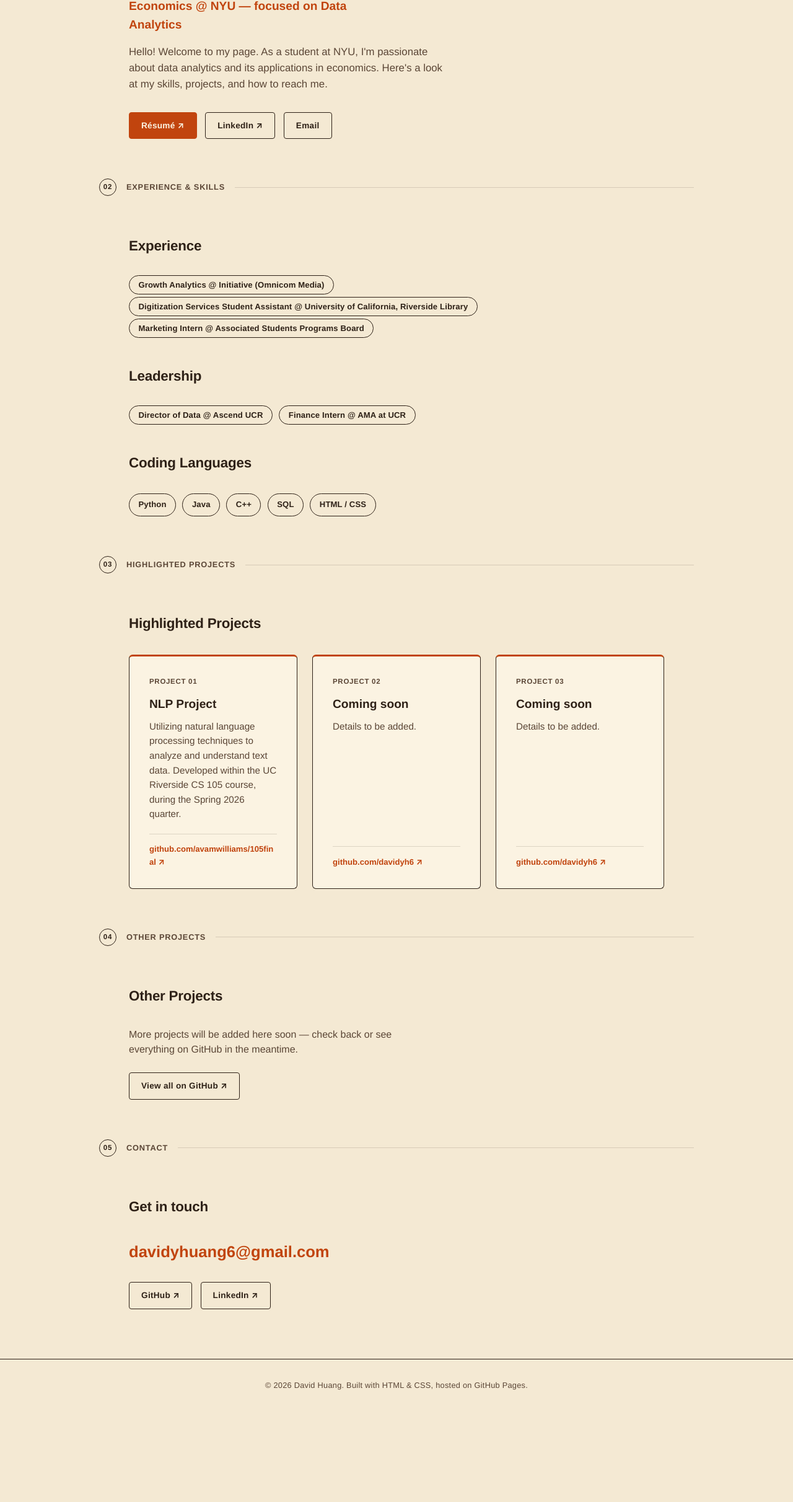
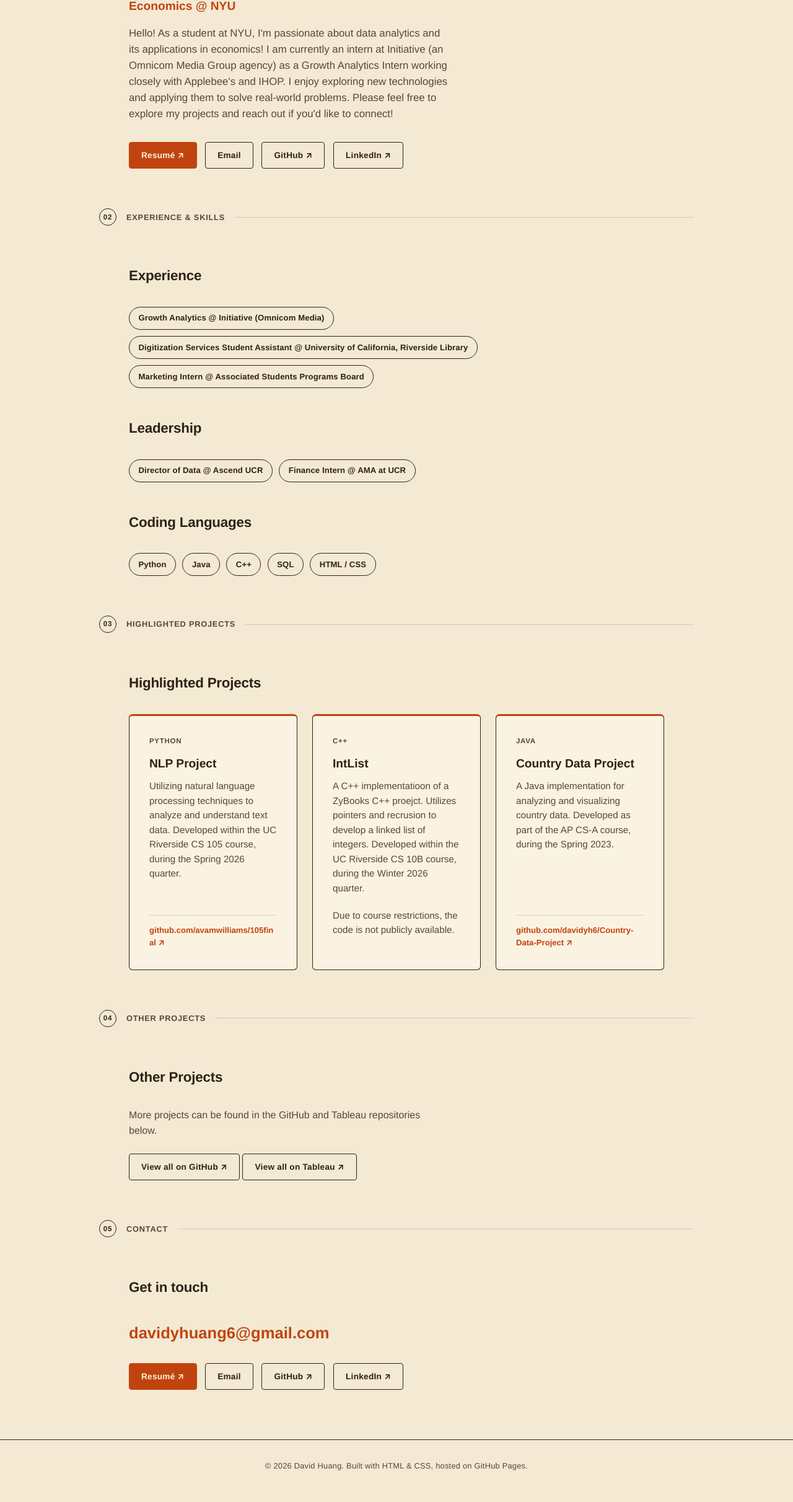
Before and after one commit to davidyh6/davidyh6.github.io, a plain HTML site: page index.html in a window 1280 px wide. Shown: the part 251-2674 px from the top of the page at 62% size. Before the commit the page ends 2543 px from the top, so only its background shows below. Drawn offline with Linux system fonts and the light colour scheme.

Commit message:
Updated files

```diff
--- a/index.html
+++ b/index.html
@@ -35,33 +35,21 @@
 
     <!-- ============ HERO / NAME ============ -->
     <section class="hero" id="about">
-      <!-- <div class="hero__sunset" aria-hidden="true">
-        <svg viewBox="0 0 400 240" xmlns="http://www.w3.org/2000/svg" role="presentation">
-          <defs>
-            <clipPath id="sun-clip"><rect x="0" y="0" width="400" height="150"/></clipPath>
-          </defs>
-          <circle cx="200" cy="150" r="110" fill="#C1440E" clip-path="url(#sun-clip)"/>
-          <g stroke="#FBF3E2" stroke-width="6" clip-path="url(#sun-clip)">
-            <line x1="0" y1="106" x2="400" y2="106"/>
-            <line x1="0" y1="128" x2="400" y2="128"/>
-            <line x1="0" y1="150" x2="400" y2="150"/>
-            <line x1="0" y1="172" x2="400" y2="172"/>
-          </g>
-          <circle cx="200" cy="150" r="150" fill="none" stroke="#2E2117" stroke-width="1" opacity="0.35"/>
-          <circle cx="200" cy="150" r="190" fill="none" stroke="#2E2117" stroke-width="1" opacity="0.2"/>
-        </svg>
-      </div> -->
 
-      <p class="eyebrow">Portfolio</p>
+      <p class="eyebrow">Coding Portfolio</p>
       <h1 class="hero__name">David Huang</h1>
-      <p class="hero__role">Economics @ NYU — focused on Data Analytics</p>
+      <p class="hero__role">Economics @ NYU</p>
       <p class="hero__summary">
-        Hello! Welcome to my page. As a student at NYU, I'm passionate about data analytics and its applications in economics. Here's a look at my skills, projects, and how to reach me.
+        Hello! As a student at NYU, I'm passionate about data analytics and its applications in economics!
+        I am currently an intern at Initiative (an Omnicom Media Group agency) as a Growth Analytics Intern working closely with Applebee's and IHOP.
+        I enjoy exploring new technologies and applying them to solve real-world problems.
+        Please feel free to explore my projects and reach out if you'd like to connect!
       </p>
       <div class="hero__links">
-        <a class="btn btn--primary" href="David_Huang_Resume.pdf" target="_blank" rel="noopener">Résumé ↗</a>
-        <a class="btn btn--ghost" href="https://www.linkedin.com/in/davidyhuang/" target="_blank" rel="noopener">LinkedIn ↗</a>
+        <a class="btn btn--primary" href="David_Huang_Resume.pdf" target="_blank" rel="noopener">Resumé ↗</a>
         <a class="btn btn--ghost" href="mailto:davidyhuang6@gmail.com">Email</a>
+        <a class="btn btn--ghost" href="https://github.com/davidyh6" target="_blank" rel="noopener">GitHub ↗</a>
+        <a class="btn btn--ghost" href="https://www.linkedin.com/in/davidyhuang" target="_blank" rel="noopener">LinkedIn ↗</a>
       </div>
     </section>
 
@@ -72,9 +60,8 @@
       <h2 class="section-title">Experience</h2>
       <ul class="chips">
         <li><a class="chip" href="https://www.initiative.com" target="_blank" rel="noopener">Growth Analytics @ Initiative (Omnicom Media)</a></li>
-        <!-- <li class="chip">Growth Analytics @ Initiative (Omnicom Media)</li> -->
         <li><a class="chip" href="https://library.ucr.edu/collections/digital-collections" target="_blank" rel="noopener">Digitization Services Student Assistant @ University of California, Riverside Library</a></li>
-                <li><a class="chip" href="https://aspb.ucr.edu/" target="_blank" rel="noopener">Marketing Intern @ Associated Students Programs Board</a></li>
+        <li><a class="chip" href="https://aspb.ucr.edu/" target="_blank" rel="noopener">Marketing Intern @ Associated Students Programs Board</a></li>
       </ul>
     </section>
 
@@ -82,7 +69,6 @@
       <h2 class="section-title">Leadership</h2>
       <ul class="chips">
         <li><a class="chip" href="https://www.ascendleadership.org/chapters/oc" target="_blank" rel="noopener">Director of Data @ Ascend UCR</a></li>
-        <!-- <li class="chip">Director of Data @ Ascend UCR</li> -->
         <li><a class="chip" href="https://www.linkedin.com/company/amaucr/" target="_blank" rel="noopener">Finance Intern @ AMA at UCR</a></li>
       </ul>
     </section>
@@ -106,7 +92,7 @@
       <div class="project-grid">
 
         <article class="project-card">
-          <div class="project-card__tag">Project 01</div>
+          <div class="project-card__tag">Python</div>
           <h3 class="project-card__title">NLP Project</h3>
           <p class="project-card__summary">
             Utilizing natural language processing techniques to analyze and understand text data. Developed within the UC Riverside CS 105 course, during the Spring 2026 quarter.
@@ -115,21 +101,23 @@
         </article>
 
         <article class="project-card">
-          <div class="project-card__tag">Project 02</div>
-          <h3 class="project-card__title">Coming soon</h3>
+          <div class="project-card__tag">C++</div>
+          <h3 class="project-card__title">IntList</h3>
           <p class="project-card__summary">
-            Details to be added.
+            A C++ implementatioon of a ZyBooks C++ proejct. Utilizes pointers and recrusion to develop a linked list of integers. Developed within the UC Riverside CS 10B course, during the Winter 2026 quarter.
           </p>
-          <a class="project-card__link" href="https://github.com/davidyh6" target="_blank" rel="noopener">github.com/davidyh6 ↗</a>
+          <p class="project-card__summary">
+            Due to course restrictions, the code is not publicly available.
+          </p>
         </article>
 
         <article class="project-card">
-          <div class="project-card__tag">Project 03</div>
-          <h3 class="project-card__title">Coming soon</h3>
+          <div class="project-card__tag">Java</div>
+          <h3 class="project-card__title">Country Data Project</h3>
           <p class="project-card__summary">
-            Details to be added.
+            A Java implementation for analyzing and visualizing country data. Developed as part of the AP CS-A course, during the Spring 2023.
           </p>
-          <a class="project-card__link" href="https://github.com/davidyh6" target="_blank" rel="noopener">github.com/davidyh6 ↗</a>
+          <a class="project-card__link" href="https://github.com/davidyh6/Country-Data-Project" target="_blank" rel="noopener">github.com/davidyh6/Country-Data-Project ↗</a>
         </article>
 
       </div>
@@ -140,8 +128,9 @@
     <!-- ============ OTHER PROJECTS ============ -->
     <section class="archive" id="archive">
       <h2 class="section-title">Other Projects</h2>
-      <p class="archive__note">More projects will be added here soon — check back or see everything on GitHub in the meantime.</p>
+      <p class="archive__note">More projects can be found in the GitHub and Tableau repositories below.</p>
       <a class="btn btn--ghost" href="https://github.com/davidyh6" target="_blank" rel="noopener">View all on GitHub ↗</a>
+      <a class="btn btn--ghost" href="https://public.tableau.com/app/profile/david.y.huang" target="_blank" rel="noopener">View all on Tableau ↗</a>
     </section>
 
     <div class="section-divider" role="separator" aria-hidden="true"><span class="section-divider__badge">05</span><span>Contact</span></div>
@@ -151,6 +140,8 @@
       <h2 class="section-title">Get in touch</h2>
       <a class="contact__email" href="mailto:davidyhuang6@gmail.com">davidyhuang6@gmail.com</a>
       <div class="hero__links">
+        <a class="btn btn--primary" href="David_Huang_Resume.pdf" target="_blank" rel="noopener">Resumé ↗</a>
+        <a class="btn btn--ghost" href="mailto:davidyhuang6@gmail.com">Email</a>
         <a class="btn btn--ghost" href="https://github.com/davidyh6" target="_blank" rel="noopener">GitHub ↗</a>
         <a class="btn btn--ghost" href="https://www.linkedin.com/in/davidyhuang" target="_blank" rel="noopener">LinkedIn ↗</a>
       </div>
--- a/style.css
+++ b/style.css
@@ -128,7 +128,12 @@ button:focus-visible {
   height: 2px;
   margin: 0 auto;
   background: var(--ink);
+  transition: transform 0.2s ease, opacity 0.2s ease;
 }
+
+.nav-toggle[aria-expanded="true"] span:nth-child(1) { transform: translateY(7px) rotate(45deg); }
+.nav-toggle[aria-expanded="true"] span:nth-child(2) { opacity: 0; }
+.nav-toggle[aria-expanded="true"] span:nth-child(3) { transform: translateY(-7px) rotate(-45deg); }
 
 /* ---------- Shared section layout ---------- */
 main { position: relative; z-index: 1; }
@@ -279,6 +284,7 @@ section {
 }
 
 .chip {
+  display: inline-block; /* keeps the pill as one solid box even when it's an <a> and the text wraps */
   font-weight: 700;
   font-size: 0.82rem;
   letter-spacing: 0.01em;
@@ -287,6 +293,7 @@ section {
   background: transparent;
   border: 1px solid var(--ink);
   color: var(--ink);
+  overflow-wrap: anywhere;
   transition: background-color 0.15s ease, color 0.15s ease, border-color 0.15s ease;
 }
 
@@ -394,7 +401,7 @@ section {
   .nav-toggle { display: flex; }
 
   .site-nav {
-    display: none;
+    display: flex;
     position: absolute;
     top: 100%;
     left: 0;
@@ -403,13 +410,31 @@ section {
     gap: 0;
     background: var(--paper);
     border-bottom: 1px solid var(--ink);
+    box-shadow: 0 8px 16px rgba(46, 33, 23, 0.12);
+    opacity: 0;
+    transform: translateY(-8px);
+    visibility: hidden;
+    pointer-events: none;
+    transition: opacity 0.2s ease, transform 0.2s ease, visibility 0s linear 0.2s;
   }
 
-  .site-nav.is-open { display: flex; }
+  .site-nav.is-open {
+    opacity: 1;
+    transform: translateY(0);
+    visibility: visible;
+    pointer-events: auto;
+    transition: opacity 0.2s ease, transform 0.2s ease, visibility 0s linear 0s;
+  }
 
   .site-nav a {
     padding: 0.9rem var(--gutter);
     border-top: 1px solid var(--line);
+    transition: color 0.15s ease, background-color 0.15s ease;
+  }
+
+  .site-nav a:hover,
+  .site-nav a:focus-visible {
+    background: var(--cream);
   }
 
   .site-header__inner { position: relative; }
```
